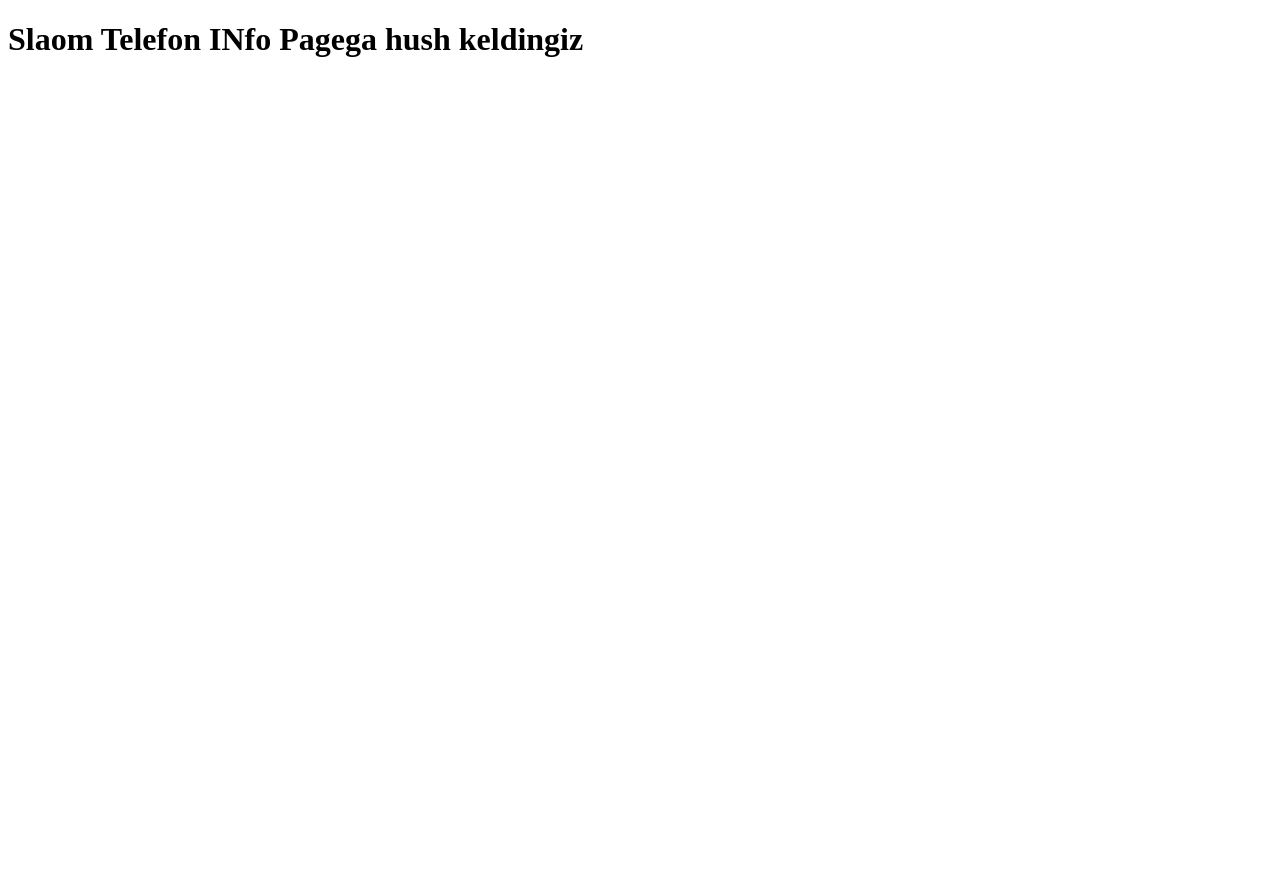
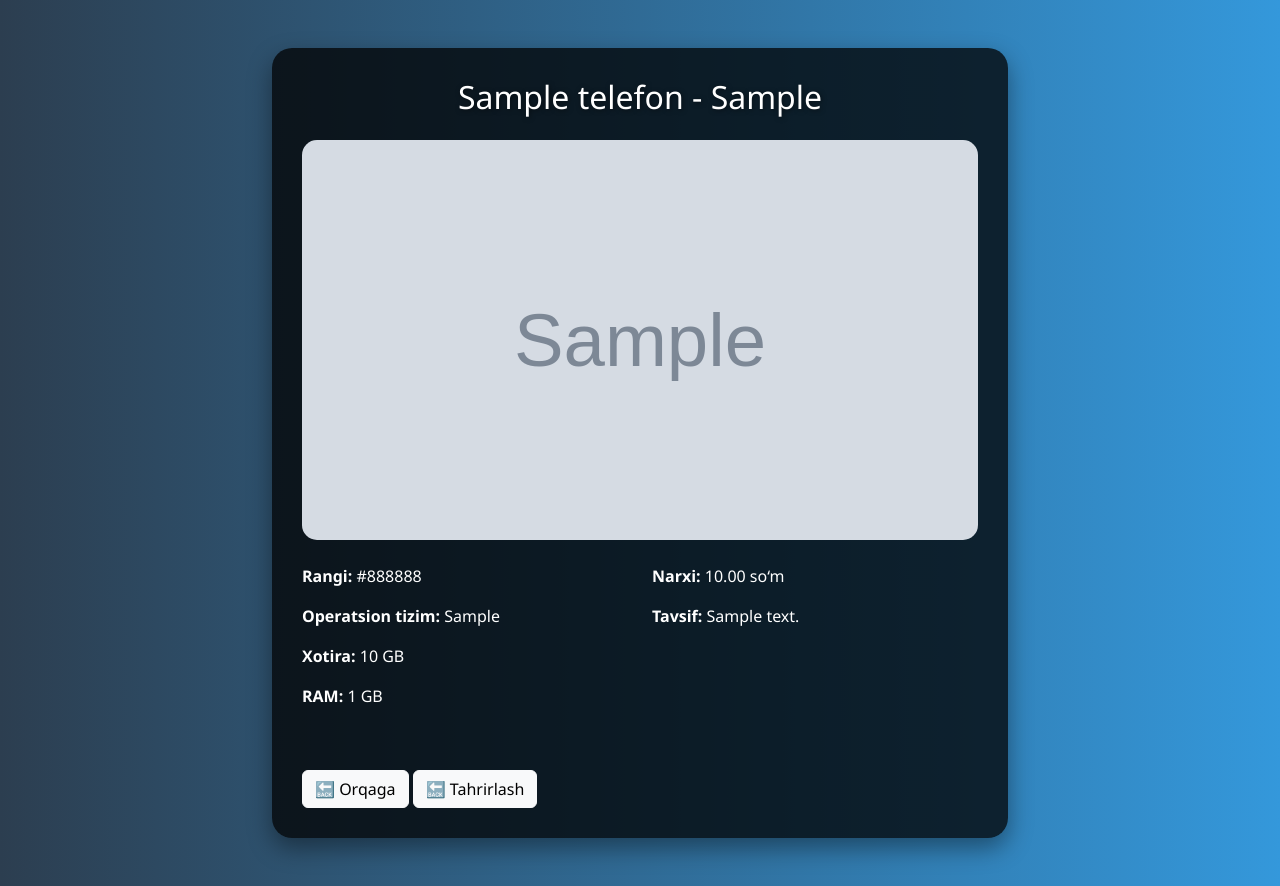
Before and after one commit to Dilmurod0930/Dars_5_Amaliyot, a Django app: page /tele_info/1 in a window 1280 px wide. Before the commit the page ends 57 px from the top, so only its background shows below. Run offline with Django 5.2, Linux system fonts and the light colour scheme; tables that the repository leaves empty hold one stand-in row (values such as "Sample post"); grey boxes marked "Sample" are stand-in pictures.

Commit message:
Info  fayl ishladi.

```diff
--- a/templates/telefon/tele_info.html
+++ b/templates/telefon/tele_info.html
@@ -1,10 +1,86 @@
 <!DOCTYPE html>
-<html lang="en">
+<html lang="uz">
 <head>
     <meta charset="UTF-8">
-    <title>Title</title>
+    <title>{{ telefon.name }} - {{ telefon.model }}</title>
+    <meta name="viewport" content="width=device-width, initial-scale=1">
+
+    <!-- Bootstrap CDN -->
+    <link href="https://cdn.jsdelivr.net/npm/bootstrap@5.3.0/dist/css/bootstrap.min.css" rel="stylesheet">
+
+    <style>
+        body {
+            background: linear-gradient(to right, #2c3e50, #3498db);
+            color: #fff;
+            min-height: 100vh;
+            font-family: 'Segoe UI', sans-serif;
+        }
+
+        .info-card {
+            background-color: rgba(0, 0, 0, 0.75);
+            border-radius: 20px;
+            padding: 30px;
+            box-shadow: 0 10px 25px rgba(0,0,0,0.4);
+        }
+
+        .info-img {
+            width: 100%;
+            border-radius: 15px;
+            object-fit: cover;
+            max-height: 400px;
+        }
+
+        h2, h4 {
+            text-shadow: 1px 1px 5px rgba(0,0,0,0.5);
+        }
+
+        .back-btn {
+            margin-top: 30px;
+        }
+    </style>
 </head>
 <body>
-    <h1>Slaom  Telefon  INfo  Pagega  hush  keldingiz  </h1>
+
+<div class="container py-5">
+    <div class="row justify-content-center">
+        <div class="col-lg-8">
+            <div class="info-card">
+                <div class="text-center mb-4">
+                    <h2>{{ telefon.name }} - {{ telefon.model }}</h2>
+                </div>
+
+                {% if telefon.image %}
+                    <img src="{{ telefon.image.url }}" alt="{{ telefon.name }}" class="info-img mb-4">
+                {% else %}
+                    <img src="https://via.placeholder.com/600x400?text=No+Image" alt="No Image" class="info-img mb-4">
+                {% endif %}
+
+                <div class="row mb-3">
+                    <div class="col-sm-6">
+                        <p><strong>Rangi:</strong> {{ telefon.color }}</p>
+                        <p><strong>Operatsion tizim:</strong> {{ telefon.os }}</p>
+                        <p><strong>Xotira:</strong> {{ telefon.storage }} GB</p>
+                        <p><strong>RAM:</strong> {{ telefon.ram }} GB</p>
+                    </div>
+                    <div class="col-sm-6">
+                        <p><strong>Narxi:</strong> {{ telefon.price }} so‘m</p>
+                        {% if telefon.discount_price %}
+                            <p><strong>Chegirma narxi:</strong> {{ telefon.discount_price }} so‘m</p>
+                        {% endif %}
+                        {% if telefon.description %}
+                            <p><strong>Tavsif:</strong> {{ telefon.description }}</p>
+                        {% endif %}
+                    </div>
+                </div>
+
+                <a href="{% url 'tele_list' %}" class="btn btn-light back-btn">🔙 Orqaga</a>
+                <a href="" class="btn btn-light back-btn">🔙 Tahrirlash</a>
+            </div>
+        </div>
+    </div>
+</div>
+
+<!-- Bootstrap JS -->
+<script src="https://cdn.jsdelivr.net/npm/bootstrap@5.3.0/dist/js/bootstrap.bundle.min.js"></script>
 </body>
 </html>
```
